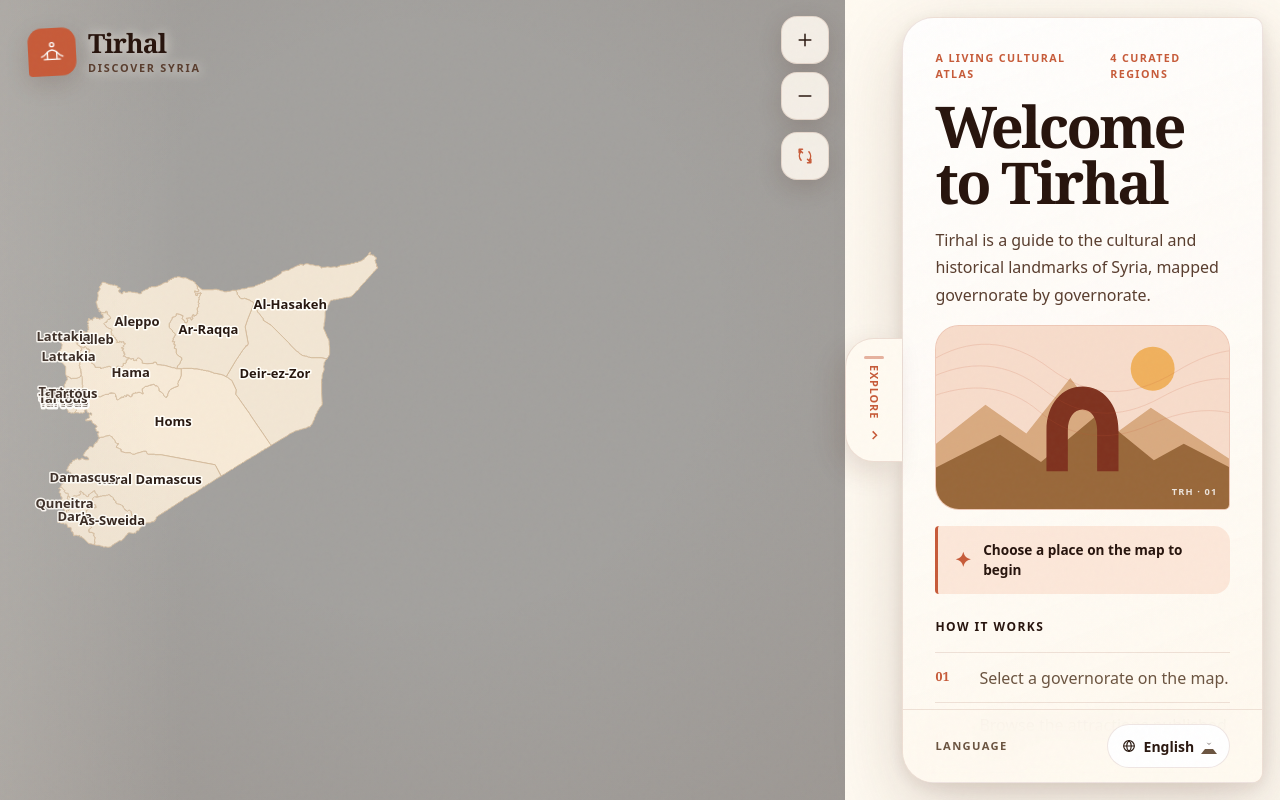
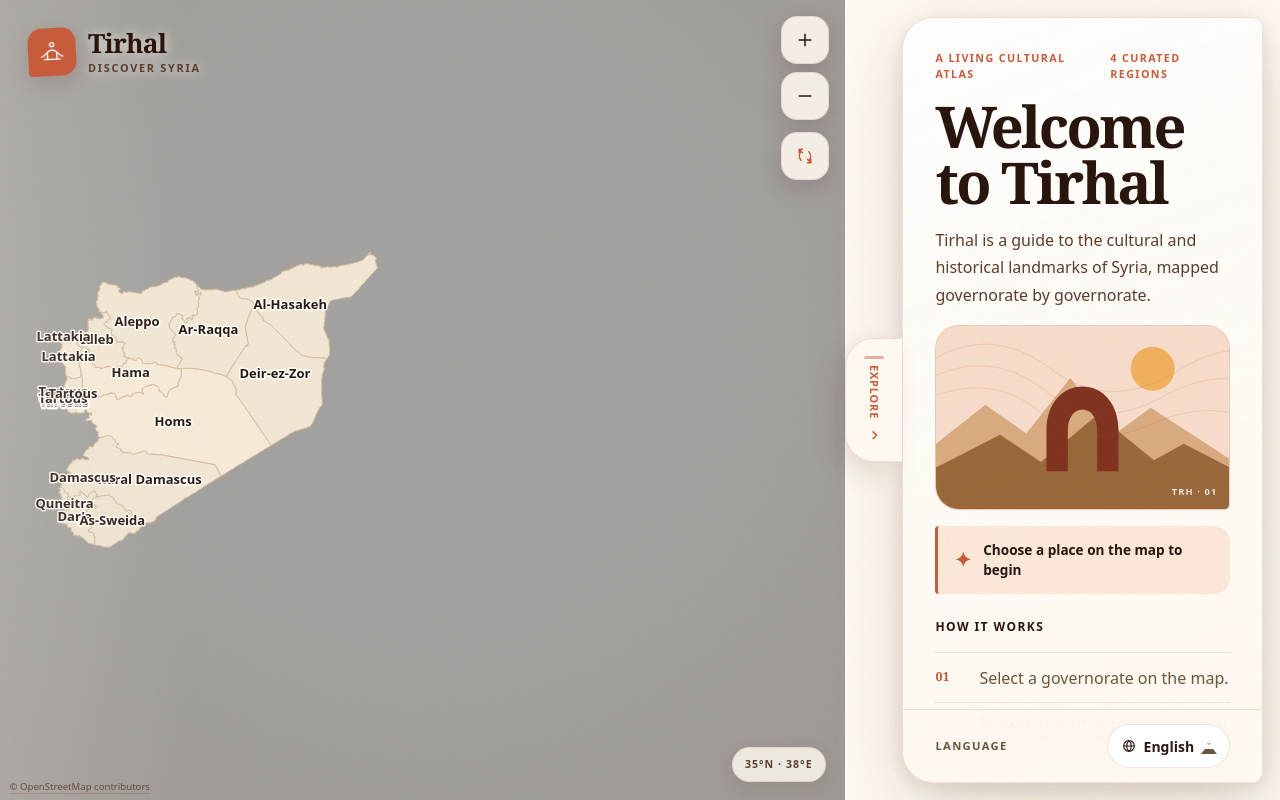
Before and after one commit to Ali4sz/tirhal, a Vue app: page / in a window 1280 px wide. Built offline with nearby package versions, Linux system fonts and the light colour scheme.

Commit message:
feat: update map water color and add edition and attribution styles for improved UI

```diff
--- a/src/assets/main.css
+++ b/src/assets/main.css
@@ -111,7 +111,7 @@
   --tirhal-color-parchment-deep: #f3dfc4;
   --tirhal-color-clay-dark: #7f321f;
   --tirhal-color-sun: #f0ad53;
-  --tirhal-color-map-water: #eee2cf;
+  --tirhal-color-map-water: #d9c9a8;
   --tirhal-scrim: rgba(42, 24, 16, 0.12);
   --tirhal-shadow-float: 0 24px 70px rgba(74, 37, 20, 0.18), 0 4px 18px rgba(74, 37, 20, 0.1);
   --tirhal-shadow-control: 0 8px 24px rgba(65, 31, 18, 0.16);
@@ -477,6 +477,7 @@ a {
   position: relative;
   block-size: 100%;
   inline-size: 100%;
+  overflow: hidden;
 }
 
 .tirhal-map {
@@ -1751,7 +1752,9 @@ a {
 }
 
 .tirhal-map {
-  background: var(--tirhal-color-map-water);
+  background:
+    radial-gradient(ellipse at 50% 38%, rgba(255, 250, 241, 0.18) 0%, transparent 62%),
+    var(--tirhal-color-map-water);
   filter: sepia(0.08) saturate(0.86) contrast(1.02);
 }
 
@@ -1809,6 +1812,51 @@ a {
   border: 2px solid var(--md-sys-color-primary-container);
   border-radius: 50%;
   box-shadow: 0 0 0 3px rgba(199, 91, 57, 0.16);
+}
+
+.tirhal-map-edition {
+  position: absolute;
+  inset-block-end: 1.1rem;
+  inset-inline-end: 1.2rem;
+  z-index: var(--tirhal-z-overlay);
+  padding: 0.55rem 0.75rem;
+  color: var(--tirhal-color-ink-soft);
+  background: rgba(255, 250, 241, 0.82);
+  border: 1px solid rgba(127, 50, 31, 0.1);
+  border-radius: 999px;
+  box-shadow: 0 5px 18px rgba(74, 37, 20, 0.1);
+  backdrop-filter: blur(8px);
+  font-size: 0.66rem;
+  font-weight: 800;
+  letter-spacing: 0.1em;
+  text-transform: uppercase;
+}
+
+.tirhal-map-attribution {
+  position: absolute;
+  inset-block-end: 0.35rem;
+  inset-inline-start: 0.6rem;
+  z-index: var(--tirhal-z-overlay);
+  font-size: 0.6rem;
+  color: var(--tirhal-color-ink-soft);
+  opacity: 0.85;
+}
+.tirhal-map-attribution a {
+  color: inherit;
+  text-decoration: none;
+  border-bottom: 1px solid rgba(127, 50, 31, 0.25);
+}
+.tirhal-map-attribution a:hover {
+  color: var(--tirhal-color-ink);
+  border-bottom-color: var(--tirhal-color-ink);
+}
+
+.tirhal-map-edition span {
+  color: var(--md-sys-color-primary);
+}
+
+[dir='rtl'] .tirhal-map-edition {
+  letter-spacing: 0;
 }
 
 .tirhal-map .ol-attribution {
@@ -1998,6 +2046,12 @@ a {
     inset-block-end: calc(4.5rem + env(safe-area-inset-bottom) + 0.55rem);
   }
 
+  .tirhal-map-edition {
+    inset-block-end: calc(4.5rem + env(safe-area-inset-bottom) + 0.75rem);
+    inset-inline-end: 0.75rem;
+    font-size: 0.58rem;
+  }
+
   .tirhal-app__panel--expanded ~ * {
     /* no-op: documents sheet overlay intent */
   }
```
